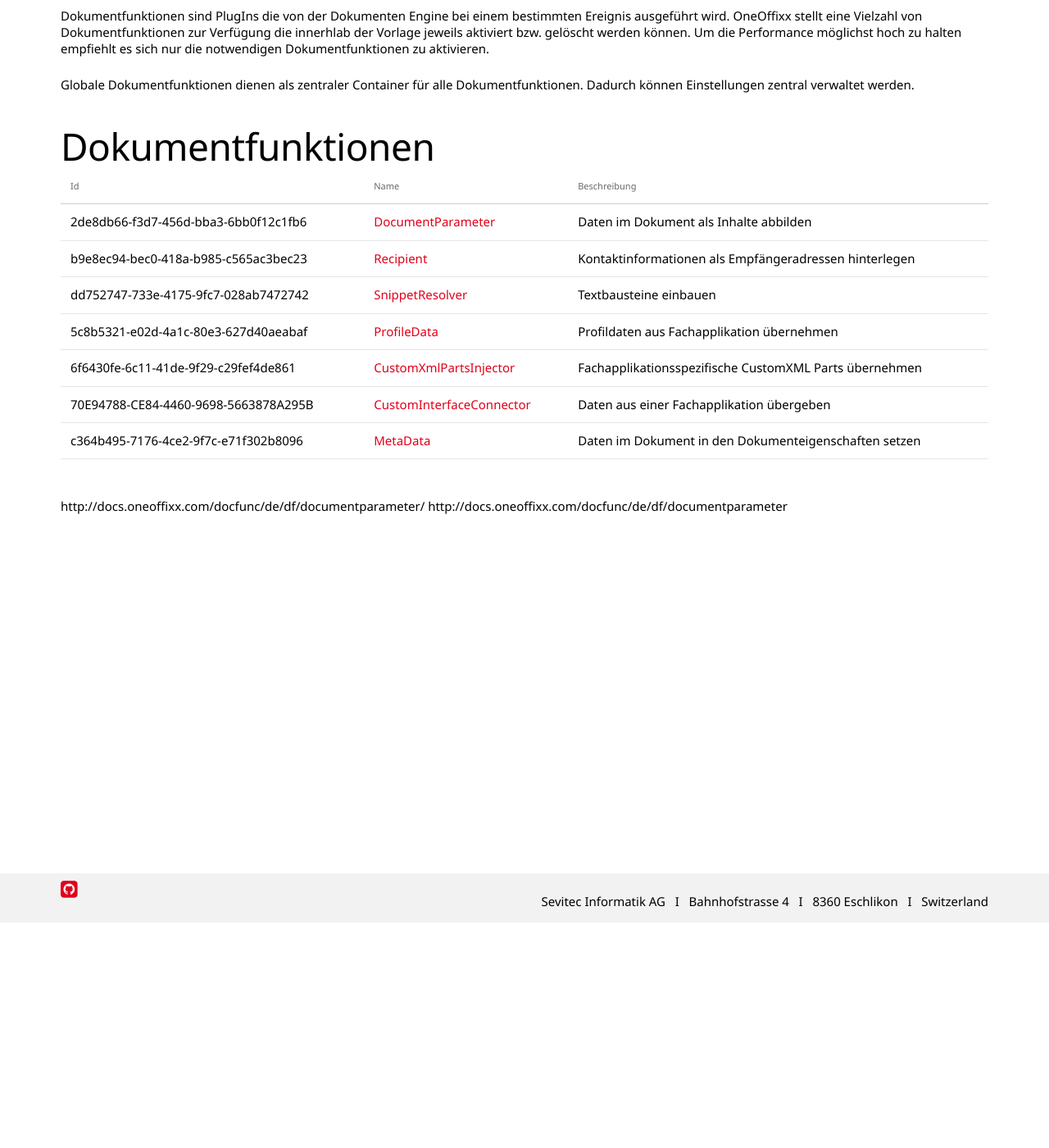
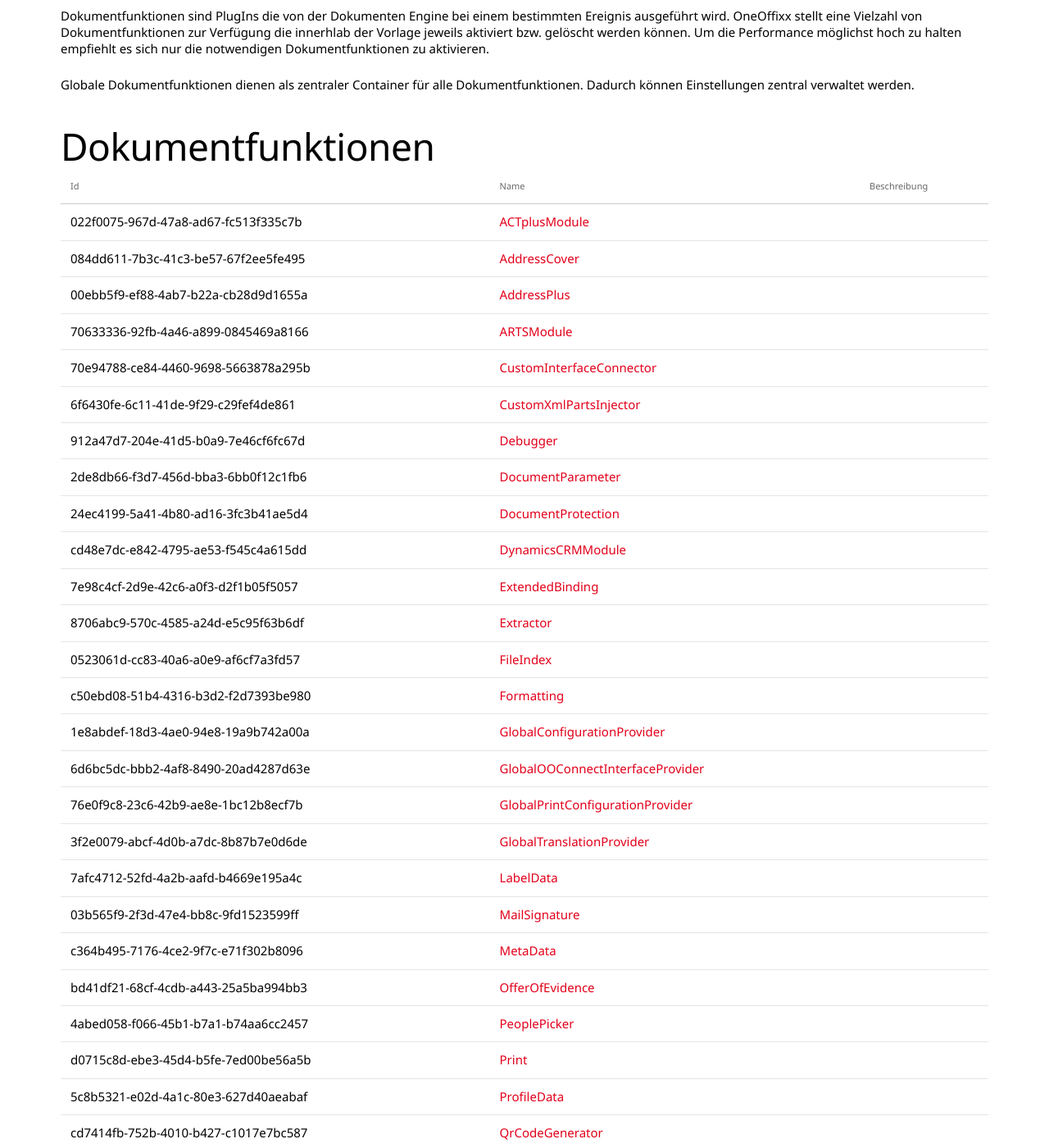
Before and after one commit to primesoft-group/oneoffixx-docs, a Jekyll site: the page built from _pages/docfunc/de/overview.md, in a window 1280 px wide and 1400 px high, scrolled down 275 px. Shown: the whole window at 82% size. Built offline with Jekyll 4.4.1, drawn with Linux system fonts in a browser that asks for light colours; nearby versions of some CDN libraries; some web fonts are replaced; some of the changed text lies outside the part shown.

Commit message:
Table neu aufgebaut

```diff
--- a/_pages/docfunc/de/overview.md
+++ b/_pages/docfunc/de/overview.md
@@ -14,13 +14,40 @@
 {:.table .table-striped}
 | Id  | Name | Beschreibung |
 | --- | ---- | --- |
-| 2de8db66-f3d7-456d-bba3-6bb0f12c1fb6 | [DocumentParameter]({{ site.baseurl }}/docfunc/de/df/documentparameter) | Daten im Dokument als Inhalte abbilden |
-| b9e8ec94-bec0-418a-b985-c565ac3bec23 | [Recipient]({{ site.baseurl }}/docfunc/de/df/recipient) | Kontaktinformationen als Empfängeradressen hinterlegen |
-| dd752747-733e-4175-9fc7-028ab7472742 | [SnippetResolver]({{ site.baseurl }}/docfunc/de/df/snippets) | Textbausteine einbauen |
-| 5c8b5321-e02d-4a1c-80e3-627d40aeabaf | [ProfileData]({{ site.baseurl }}/docfunc/de/df/profiledata) | Profildaten aus Fachapplikation übernehmen |
-| 6f6430fe-6c11-41de-9f29-c29fef4de861 | [CustomXmlPartsInjector]({{ site.baseurl }}/docfunc/de/df/customxml) | Fachapplikationsspezifische CustomXML Parts übernehmen |
-| 70E94788-CE84-4460-9698-5663878A295B | [CustomInterfaceConnector]({{ site.baseurl }}/docfunc/de/df/custominterface) | Daten aus einer Fachapplikation übergeben |
-| c364b495-7176-4ce2-9f7c-e71f302b8096 | [MetaData]({{ site.baseurl}}/docfunc/de/df/metadata) | Daten im Dokument in den Dokumenteigenschaften setzen |
-
- http://docs.oneoffixx.com/docfunc/de/df/documentparameter/
- http://docs.oneoffixx.com/docfunc/de/df/documentparameter
+| 022f0075-967d-47a8-ad67-fc513f335c7b | [ACTplusModule]({{ site.baseurl }}/docfunc/de/df/) |  |
+| 084dd611-7b3c-41c3-be57-67f2ee5fe495 | [AddressCover]({{ site.baseurl }}/docfunc/de/df/) |  |
+| 00ebb5f9-ef88-4ab7-b22a-cb28d9d1655a | [AddressPlus]({{ site.baseurl }}/docfunc/de/df/) |  |
+| 70633336-92fb-4a46-a899-0845469a8166 | [ARTSModule]({{ site.baseurl }}/docfunc/de/df/) |  |
+| 70e94788-ce84-4460-9698-5663878a295b | [CustomInterfaceConnector]({{ site.baseurl }}/docfunc/de/df/custominterface) |  |
+| 6f6430fe-6c11-41de-9f29-c29fef4de861 | [CustomXmlPartsInjector]({{ site.baseurl }}/docfunc/de/df/customxml) |  |
+| 912a47d7-204e-41d5-b0a9-7e46cf6fc67d | [Debugger]({{ site.baseurl }}/docfunc/de/df/) |  |
+| 2de8db66-f3d7-456d-bba3-6bb0f12c1fb6 | [DocumentParameter]({{ site.baseurl }}/docfunc/de/df/documentparameter) |  |
+| 24ec4199-5a41-4b80-ad16-3fc3b41ae5d4 | [DocumentProtection]({{ site.baseurl }}/docfunc/de/df/) |  |
+| cd48e7dc-e842-4795-ae53-f545c4a615dd | [DynamicsCRMModule]({{ site.baseurl }}/docfunc/de/df/) |  |
+| 7e98c4cf-2d9e-42c6-a0f3-d2f1b05f5057 | [ExtendedBinding]({{ site.baseurl }}/docfunc/de/df/) |  |
+| 8706abc9-570c-4585-a24d-e5c95f63b6df | [Extractor]({{ site.baseurl }}/docfunc/de/df/) |  |
+| 0523061d-cc83-40a6-a0e9-af6cf7a3fd57 | [FileIndex]({{ site.baseurl }}/docfunc/de/df/) |  |
+| c50ebd08-51b4-4316-b3d2-f2d7393be980 | [Formatting]({{ site.baseurl }}/docfunc/de/df/) |  |
+| 1e8abdef-18d3-4ae0-94e8-19a9b742a00a | [GlobalConfigurationProvider]({{ site.baseurl }}/docfunc/de/df/) |  |
+| 6d6bc5dc-bbb2-4af8-8490-20ad4287d63e | [GlobalOOConnectInterfaceProvider]({{ site.baseurl }}/docfunc/de/df/) |  |
+| 76e0f9c8-23c6-42b9-ae8e-1bc12b8ecf7b | [GlobalPrintConfigurationProvider]({{ site.baseurl }}/docfunc/de/df/) |  |
+| 3f2e0079-abcf-4d0b-a7dc-8b87b7e0d6de | [GlobalTranslationProvider]({{ site.baseurl }}/docfunc/de/df/) |  |
+| 7afc4712-52fd-4a2b-aafd-b4669e195a4c | [LabelData]({{ site.baseurl }}/docfunc/de/df/) |  |
+| 03b565f9-2f3d-47e4-bb8c-9fd1523599ff | [MailSignature]({{ site.baseurl }}/docfunc/de/df/) |  |
+| c364b495-7176-4ce2-9f7c-e71f302b8096 | [MetaData]({{ site.baseurl }}/docfunc/de/df/metadata) |  |
+| bd41df21-68cf-4cdb-a443-25a5ba994bb3 | [OfferOfEvidence]({{ site.baseurl }}/docfunc/de/df/) |  |
+| 4abed058-f066-45b1-b7a1-b74aa6cc2457 | [PeoplePicker]({{ site.baseurl }}/docfunc/de/df/) |  |
+| d0715c8d-ebe3-45d4-b5fe-7ed00be56a5b | [Print]({{ site.baseurl }}/docfunc/de/df/) |  |
+| 5c8b5321-e02d-4a1c-80e3-627d40aeabaf | [ProfileData]({{ site.baseurl }}/docfunc/de/df/profiledata) |  |
+| cd7414fb-752b-4010-b427-c1017e7bc587 | [QrCodeGenerator]({{ site.baseurl }}/docfunc/de/df/) |  |
+| b9e8ec94-bec0-418a-b985-c565ac3bec23 | [RecipientAddresses]({{ site.baseurl }}/docfunc/de/df/recipient) |  |
+| 30b9772f-3502-4a3f-988d-94a5abbbfc67 | [Regulations]({{ site.baseurl }}/docfunc/de/df/) |  |
+| aafe214d-3879-4308-8b53-57029aed6ffa | [Resizing]({{ site.baseurl }}/docfunc/de/df/) |  |
+| 187593ed-59af-4642-af9f-2f7fa56915bb | [Save]({{ site.baseurl }}/docfunc/de/df/) |  |
+| a5f87c27-82e7-44d7-8c07-0ef5cc647bdb | [Scripts]({{ site.baseurl }}/docfunc/de/df/) |  |
+| 4073b4fb-9591-4a70-838a-012301690d2a | [SendEmail]({{ site.baseurl }}/docfunc/de/df/) |  |
+| dd752747-733e-4175-9fc7-028ab7472742 | [SnippetsResolver]({{ site.baseurl }}/docfunc/de/df/snippets) |  |
+| b72972ae-bf0b-4252-8026-54333d4ae4a7 | [TemplateDistribution]({{ site.baseurl }}/docfunc/de/df/) |  |
+| 38f5f0ce-ab39-49a2-9789-208796928fd7 | [Themes]({{ site.baseurl }}/docfunc/de/df/) |  |
+| 0895cc50-2c90-4ded-9959-3978f9372c33 | [ToolboxData]({{ site.baseurl }}/docfunc/de/df/) |  |
+| ec80d783-7fc1-412d-b786-d9dfd985218d | [WebStamp]({{ site.baseurl }}/docfunc/de/df/) |  |
```
